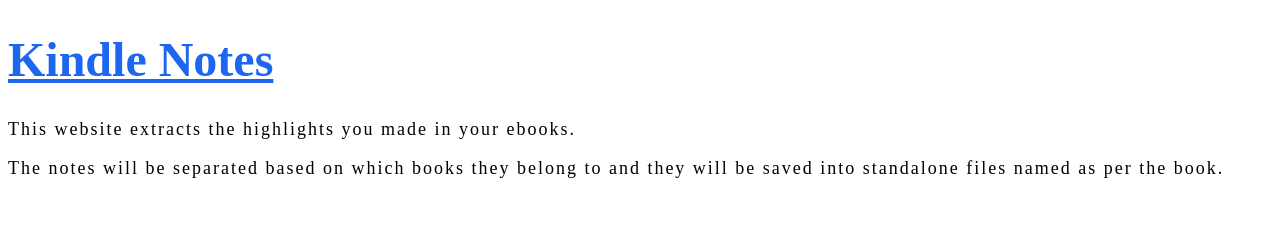
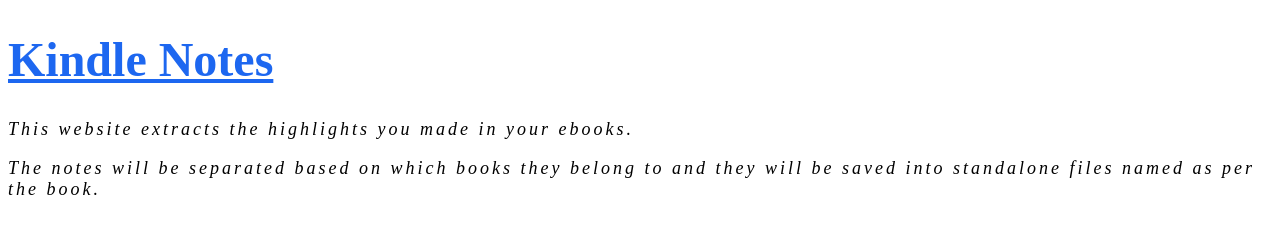
Before and after one commit to GergelyOlah/PKPrtf, a plain HTML site: page index.html in a window 1280 px wide. Drawn offline with Linux system fonts and the light colour scheme.

Commit message:
Font style added

```diff
--- a/Styles/styles.css
+++ b/Styles/styles.css
@@ -9,5 +9,6 @@ h1 {
 
 p {
     font-size: 1.8rem;
-    letter-spacing: 2px;
+    font-style: italic;
+    letter-spacing: 3px;
 }
```
